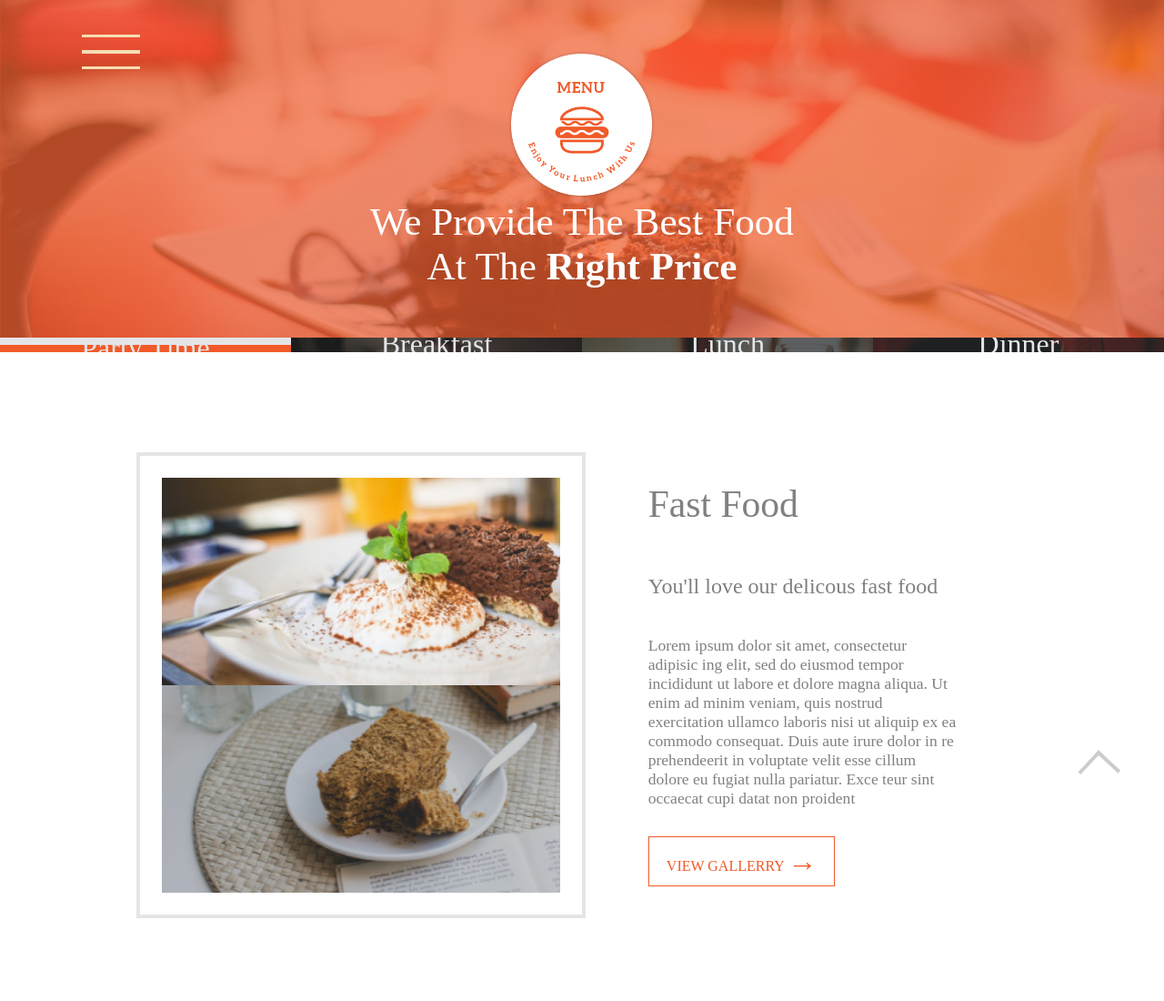
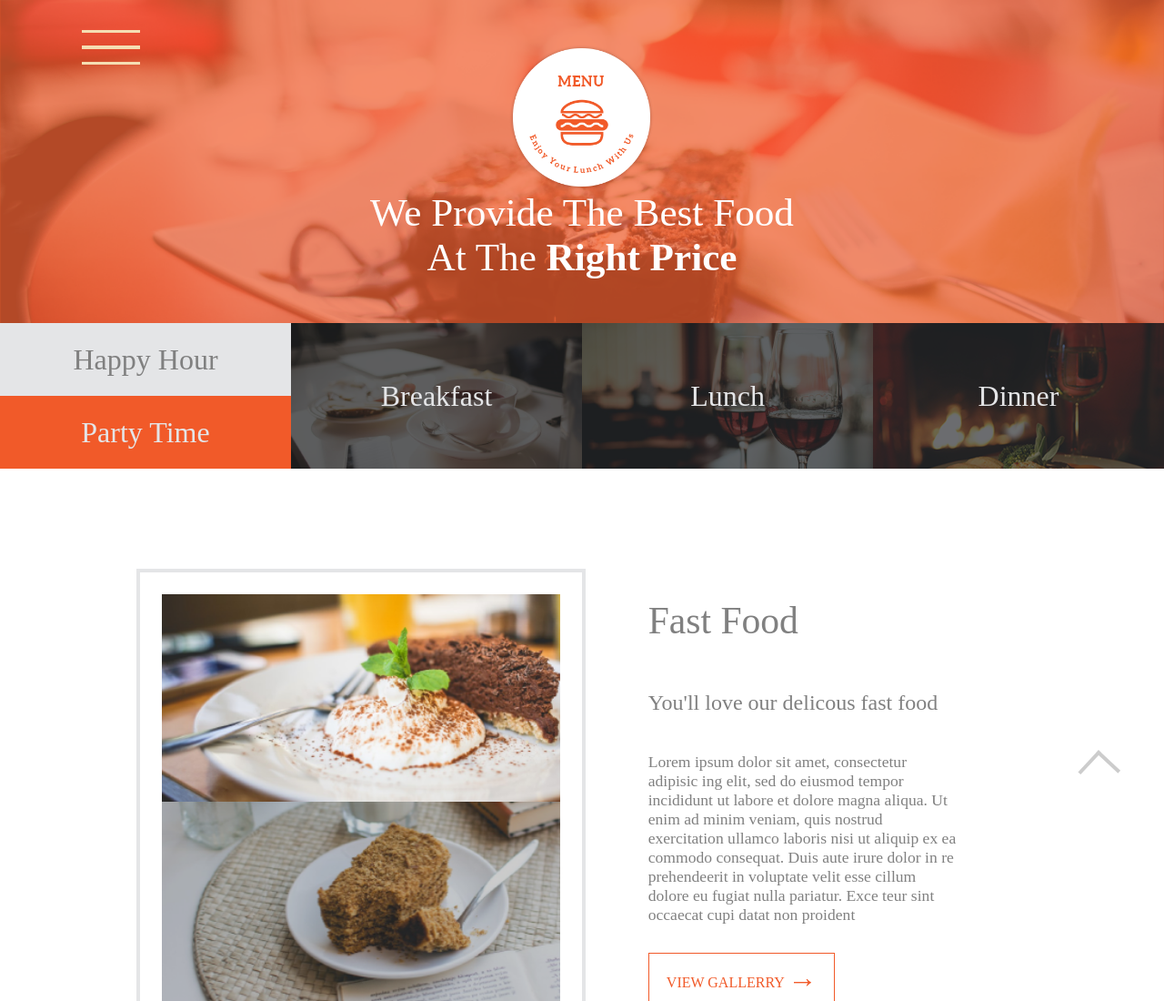
Before and after one commit to Marina1981/Menu-One-Pages-Progect, a website: page src/index.html in a window 1280 px wide. Shown: the top 1100 px of the page at 91% size. Drawn offline with nearby package versions, Linux system fonts and the light colour scheme; files that its build step writes are made by us from their sources; a web font is replaced by a local one.

Commit message:
минимальные размеры

```diff
--- a/src/style/mealtime-section/mealtime-section.scss
+++ b/src/style/mealtime-section/mealtime-section.scss
@@ -21,6 +21,7 @@
 
 
         overflow: hidden;/*****************/
+        min-height: 10rem;
 
     }
 
```
